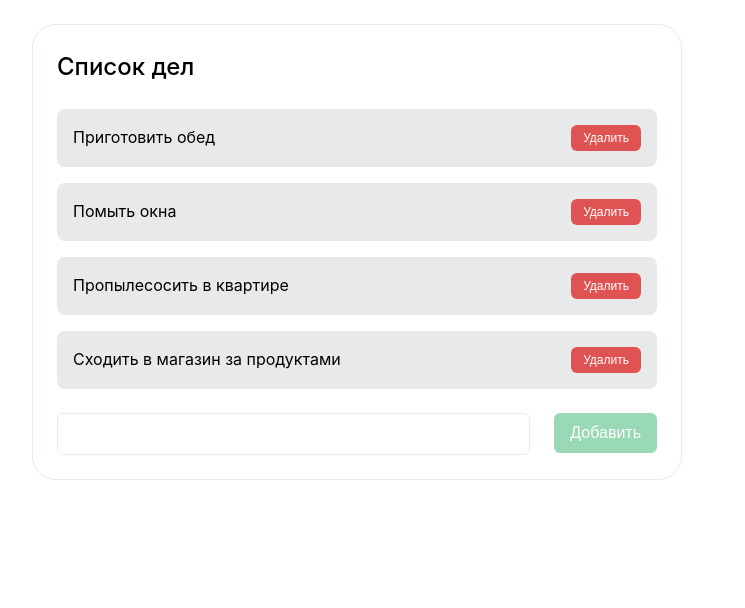
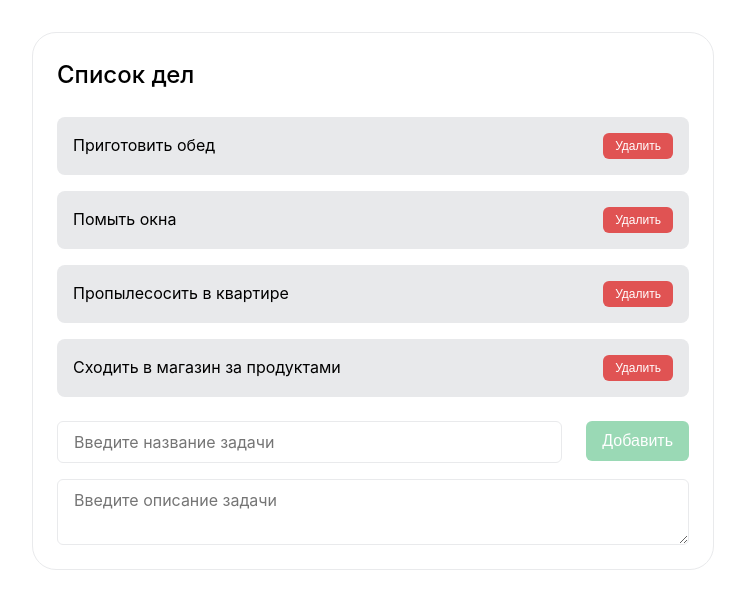
Before and after one commit to Angular-OTUS/ToDoList-PetrovaLidiya, an Angular app: page / in a window 1280 px wide. Shown: the top 608 px of the page, without its empty margins (0-745 px from the left). Built offline with nearby package versions, Linux system fonts and the light colour scheme.

Commit message:
Домашнее задание 4

```diff
--- a/src/app/components/to-do-list-item/to-do-list-item.html
+++ b/src/app/components/to-do-list-item/to-do-list-item.html
@@ -1,5 +1,16 @@
- <li class="todolist-item">
-    <div class="title">{{ item().title }}</div>
+<li
+    class="todolist-item"
+    [ngClass]="{selected: item().id === selectedId()}"
+>
+    <div
+        class="title"
+        role="button"
+        tabindex="0"
+        (click)="itemClick(item().id)"
+        (keydown)="itemClick(item().id)"
+    >
+        {{ item().title }}
+    </div>
     <app-button-component
         [title]="'Удалить'"
         [cssClass]="'button--delete'"
--- a/src/app/components/to-do-list-item/to-do-list-item.scss
+++ b/src/app/components/to-do-list-item/to-do-list-item.scss
@@ -7,5 +7,10 @@
     .title {
         font-size: 16px;
         line-height: 24px;
+        cursor: pointer;
+        flex-basis: calc(100% - 70px);
+    }
+    &.selected {
+        background-color: #b2e6bc;
     }
 }
--- a/src/app/components/to-do-list-item/to-do-list-item.ts
+++ b/src/app/components/to-do-list-item/to-do-list-item.ts
@@ -1,16 +1,25 @@
-import { ChangeDetectionStrategy, Component, input, output } from '@angular/core';
+import { ChangeDetectionStrategy, Component, input, output, signal } from '@angular/core';
+import { NgClass } from "@angular/common";
 import { ButtonComponent } from '../shared/button-component/button-component';
+import { ToDoListType } from '../../interfaces';
 
 @Component({
   selector: 'app-to-do-list-item',
   imports: [
     ButtonComponent,
-  ],
+    NgClass,
+],
   templateUrl: './to-do-list-item.html',
   styleUrl: './to-do-list-item.scss',
   changeDetection: ChangeDetectionStrategy.OnPush,
 })
 export class ToDoListItemComponent {
   public readonly item = input.required<ToDoListType>();
+  public selectedId = input<number | null>();
+  public selectedIdChange = output<number>();
   public readonly delete = output<void>();
+
+  public itemClick(id: number) {
+    this.selectedIdChange.emit(id);
+  }
 }
--- a/src/app/components/to-do-list/to-do-list.html
+++ b/src/app/components/to-do-list/to-do-list.html
@@ -3,22 +3,26 @@
         <div class="loader"></div>
     </div>
 } @else {
+    <div class="d-flex gap-24">
         <div class="todolist-widget">
             <h1>Список дел</h1>
             <ul class="todolist-list">
                 @for (item of toDoList; track item.id) {
                     <app-to-do-list-item
                         [item]="item"
+                        [(selectedId)]="selectedItemId"
                         (delete)="delete(item.id)"
                     ></app-to-do-list-item>
                 }
             </ul>
-        <div class="form-row">
+            <div>
+                <div class="form-row m-b-16">
                     <input
                         matInput
                         class="input-text"
                         type="text"
-                [(ngModel)]="taskText"
+                        placeholder="Введите название задачи"
+                        [(ngModel)]="taskTitle"
                         (input)="onInput()"
                         (keyup.enter)="add()">
                     <app-button-component
@@ -28,5 +32,18 @@
                         (buttonClick)="add()"
                     ></app-button-component>
                 </div>
+                <div class="form-row">
+                    <textarea
+                        matInput
+                        class="input-text"
+                        placeholder="Введите описание задачи"
+                        [(ngModel)]="taskDescr"
+                    ></textarea>
+                </div>
+            </div>
+        </div>
+        @if (selectedItemId !== null) {
+            <div class="todolist-descr">{{ selectedItemDescr }}</div>
+        }
     </div>
 }
--- a/src/app/components/to-do-list/to-do-list.scss
+++ b/src/app/components/to-do-list/to-do-list.scss
@@ -6,7 +6,7 @@
     display: flex;
     flex-direction: column;
     gap: 24px;
-    max-width: 600px;
+    flex-basis: 50%;
     h1 {
         margin: 0;
         font-size: 24px;
@@ -27,3 +27,12 @@
     justify-content: space-between;
     gap: 24px;
 }
+.todolist-descr {
+    font-size: 14px;
+    line-height: 24px;
+    border: 1px solid #e9eaec;
+    border-radius: 24px;
+    padding: 24px;
+    margin: 84px 0;
+    flex-basis: 50%;
+}
--- a/src/app/components/to-do-list/to-do-list.ts
+++ b/src/app/components/to-do-list/to-do-list.ts
@@ -1,8 +1,9 @@
-import { ChangeDetectionStrategy, Component, OnInit, signal } from '@angular/core';
+import { ChangeDetectionStrategy, Component, computed, OnInit, signal } from '@angular/core';
 import { ToDoListItemComponent } from '../to-do-list-item/to-do-list-item';
 import { MatInputModule } from '@angular/material/input';
 import { FormsModule } from '@angular/forms';
 import { ButtonComponent } from '../shared/button-component/button-component';
+import { ToDoListType } from '../../interfaces';
 
 @Component({
   selector: 'app-to-do-list',
@@ -20,31 +21,44 @@ export class ToDoListComponent implements OnInit{
 
   public toDoList: ToDoListType[];
 
-  public taskText = '';
+  public taskTitle = '';
+
+  public taskDescr = '';
 
   public disabled = signal<boolean>(true);
 
   public isLoading = signal<boolean>(true);
 
+  public selectedItemId: number | null;
+
+  public get selectedItemDescr(): string | undefined{
+    return this.toDoList.find(x => x.id === this.selectedItemId)?.description;
+  }
+
   private instanceCounter = 0;
 
   constructor() {
+    this.selectedItemId = null;
     this.toDoList = [
       {
         id: this.instanceCounter++,
         title: 'Приготовить обед',
+        description: 'Сытное и вкусное блюдо "с изюминкой", которое можно приготовить всего из 3 ингредиентов, - аппетитные, нежные и румяные яичные конвертики',
       },
       {
         id: this.instanceCounter++,
         title: 'Помыть окна',
+        description: 'В процессе оказания услуги происходит очистка москитных сеток, карнизов, жалюзи, удаление грязи между рам, а также полировка стекол специальными средствами.',
       },
       {
         id: this.instanceCounter++,
         title: 'Пропылесосить в квартире',
+        description: 'Если в доме нет моющего пылесоса, а тяжелые покрывала не помещаются в стиральную машинку, имеет смысл обратиться за услугами профессионалов. ',
       },
       {
         id: this.instanceCounter++,
         title: 'Сходить в магазин за продуктами',
+        description: 'Для экономного и эффективного похода в магазин за продуктами составьте список покупок, спланируйте меню, идите на сытый желудок и заглядывайте на верхние полки, избегая импульсивных трат.',
       },
     ];
   }
@@ -64,19 +78,21 @@ export class ToDoListComponent implements OnInit{
   }
 
   public add(): void {
-    if (this.taskText !== '') {
+    if (this.taskTitle !== '') {
       const newItem = {
         id: this.instanceCounter++,
-        title: this.taskText,
+        title: this.taskTitle,
+        description: this.taskDescr,
       }
       this.toDoList.push(newItem);
-      this.taskText = '';
+      this.taskTitle = '';
+      this.taskDescr = '';
       this.disabled.set(true);
     }
   }
 
   public onInput(): void {
-    this.disabled.set(this.taskText === '')
+    this.disabled.set(this.taskTitle === '')
   }
 
 }
--- a/src/app/interfaces.ts
+++ b/src/app/interfaces.ts
@@ -1,4 +1,5 @@
-type ToDoListType = {
+export interface ToDoListType {
   id: number;
   title: string;
+  description?: string;
 }
--- a/src/styles.scss
+++ b/src/styles.scss
@@ -2,6 +2,7 @@
 .input-text {
     font-size: 16px;
     line-height: 24px;
+    font-family: Inter, sans-serif;
     outline: none;
     border: 1px solid #e9eaec;
     border-radius: 6px;
@@ -26,6 +27,15 @@
   position: relative;
   transform: translateZ(0);
   animation: mltShdSpin 1.7s infinite ease, round 1.7s infinite ease;
+}
+.d-flex {
+  display: flex;
+}
+.gap-24 {
+  gap: 24px;
+}
+.m-b-16 {
+  margin-bottom: 16px;
 }
 
 @keyframes mltShdSpin {
```
Lines whose indentation alone changed are shown as unchanged.
